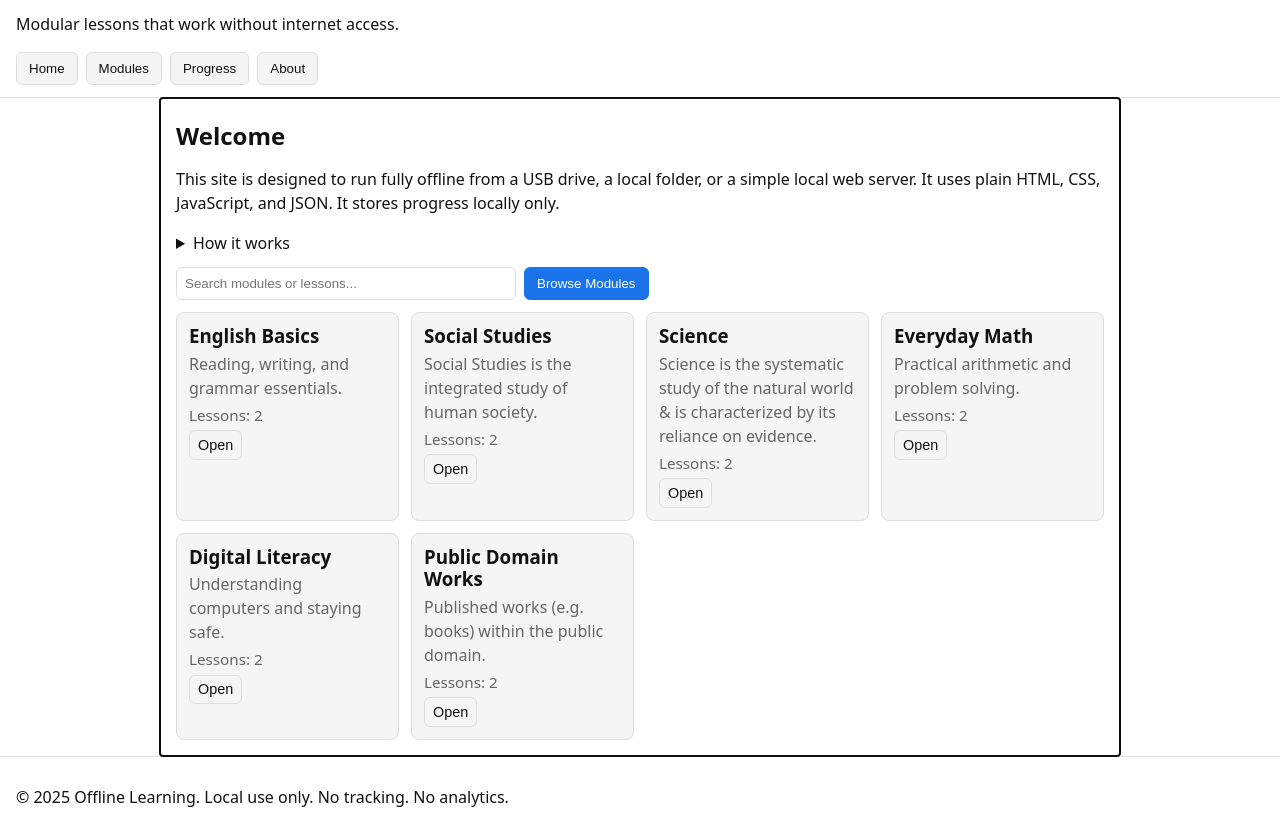
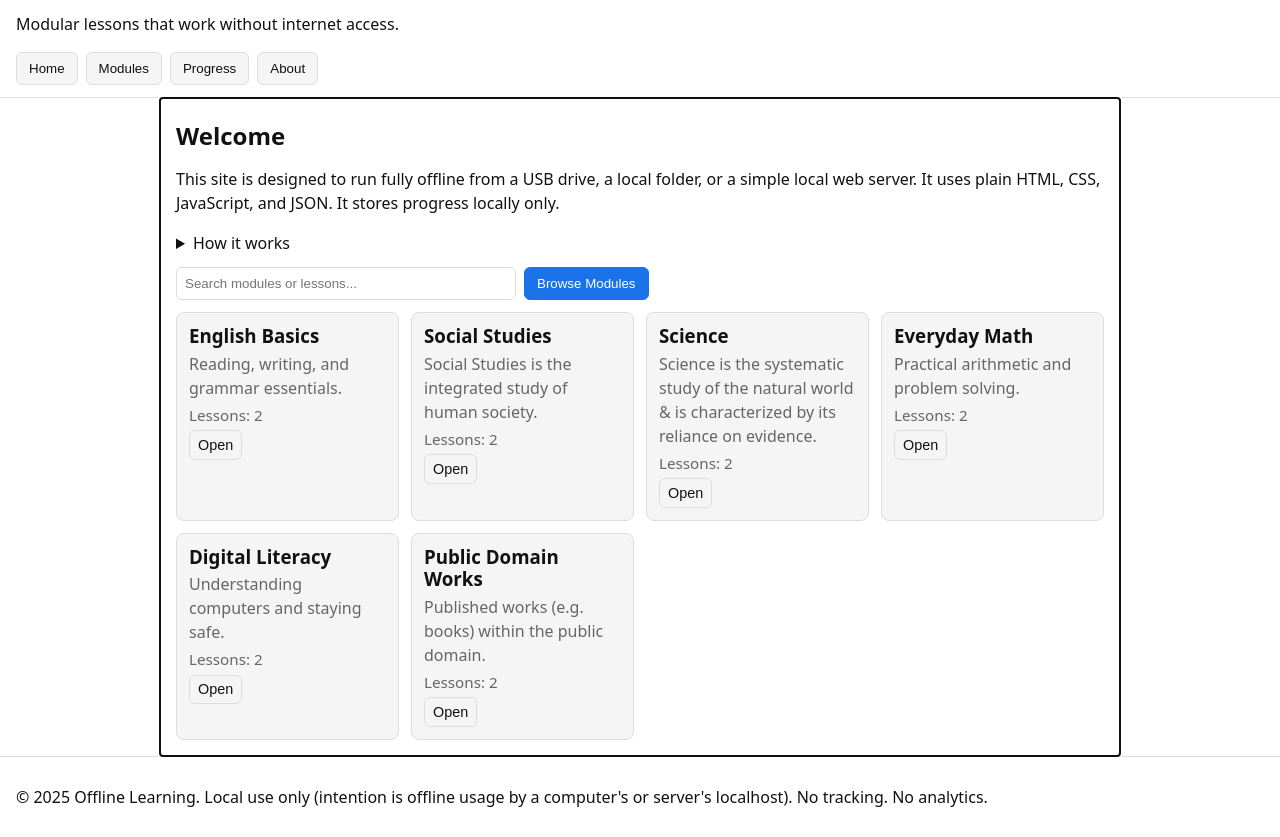
Before and after one commit to ctrl-scott/al_leprob_openai, a website: page offline_learning_site/index.html in a window 1280 px wide. Shown: the part 62-899 px from the top of the page. Drawn offline with Linux system fonts and the light colour scheme.

Commit message:
revised index.html footer message

```diff
--- a/offline_learning_site/index.html
+++ b/offline_learning_site/index.html
@@ -80,7 +80,7 @@
   </main>
 
   <footer class="site-footer" role="contentinfo">
-    <p>&copy; 2025 Offline Learning. Local use only. No tracking. No analytics.</p>
+    <p>&copy; 2025 Offline Learning. Local use only (intention is offline usage by a computer's or server's localhost). No tracking. No analytics.</p>
   </footer>
 
   <script src="js/app.js"></script>
```
